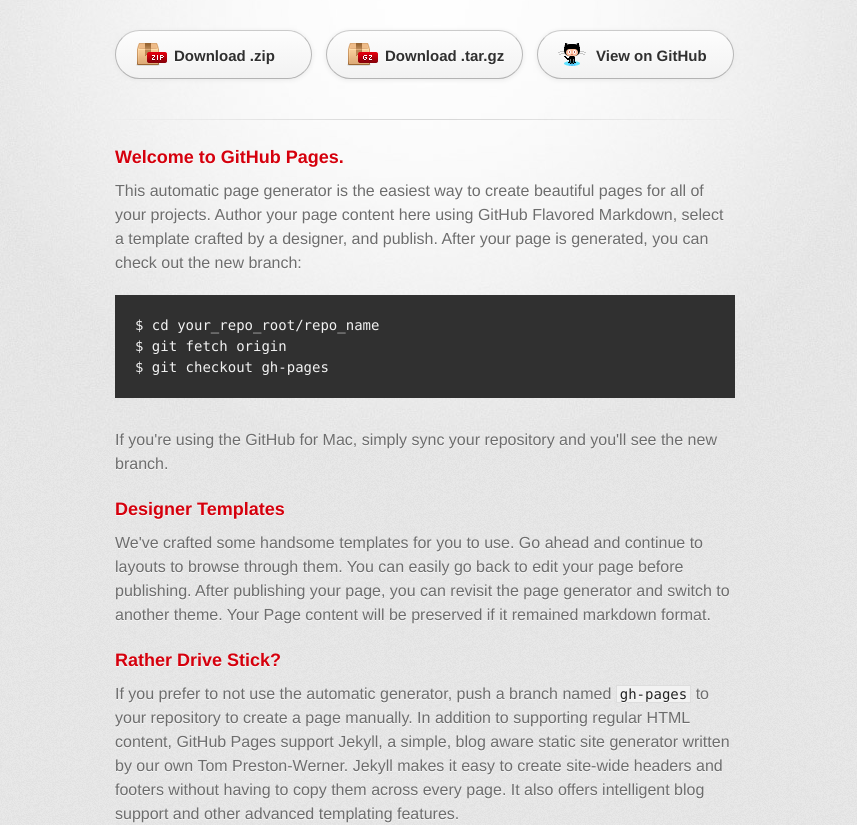
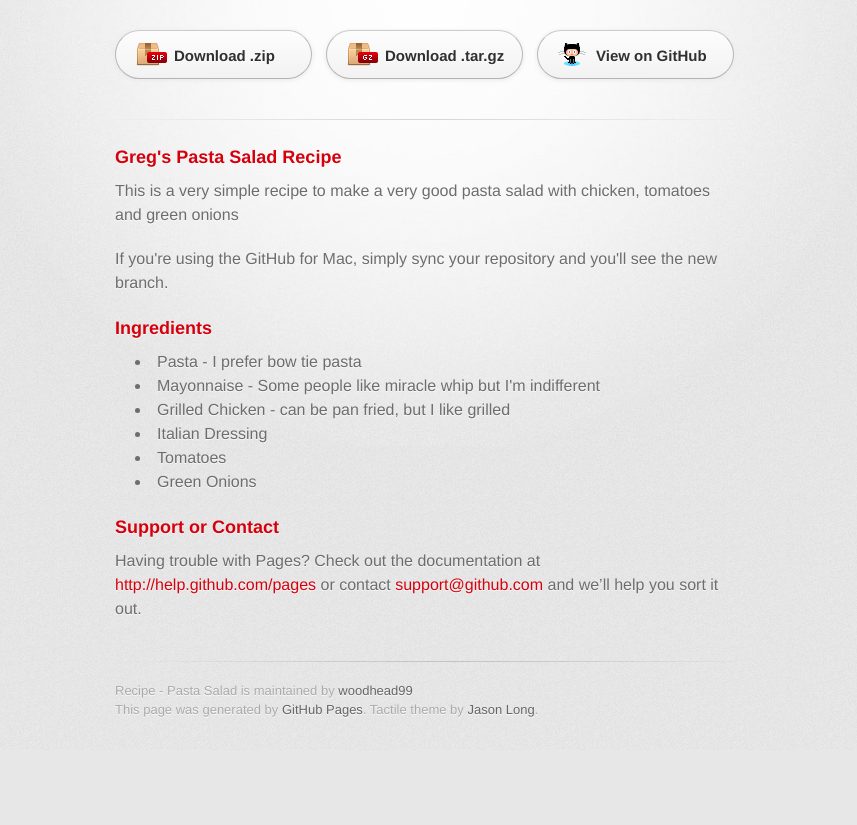
Before and after one commit to grwoodw/Recipe, a plain HTML site: page index.html in a window 1280 px wide. Shown: the part 127-952 px from the top of the page, without its empty margins (215-1072 px from the left). After the commit the page ends 877 px from the top, so only its background shows below. Drawn offline with Linux system fonts and the light colour scheme; a web font is replaced by a local one.

Commit message:
Update index.html

```diff
--- a/index.html
+++ b/index.html
@@ -32,31 +32,25 @@
 
         <section id="main_content">
           <h3>
-<a name="welcome-to-github-pages" class="anchor" href="#welcome-to-github-pages"><span class="octicon octicon-link"></span></a>Welcome to GitHub Pages.</h3>
+<a name="welcome-to-github-pages" class="anchor" href="#welcome-to-github-pages"><span class="octicon octicon-link"></span></a>Greg's Pasta Salad Recipe</h3>
 
-<p>This automatic page generator is the easiest way to create beautiful pages for all of your projects. Author your page content here using GitHub Flavored Markdown, select a template crafted by a designer, and publish. After your page is generated, you can check out the new branch:</p>
+<p>This is a very simple recipe to make a very good pasta salad with chicken, tomatoes and green onions</p>
 
-<pre><code>$ cd your_repo_root/repo_name
-$ git fetch origin
-$ git checkout gh-pages
-</code></pre>
 
 <p>If you're using the GitHub for Mac, simply sync your repository and you'll see the new branch.</p>
 
 <h3>
-<a name="designer-templates" class="anchor" href="#designer-templates"><span class="octicon octicon-link"></span></a>Designer Templates</h3>
+<a name="designer-templates" class="anchor" href="#designer-templates"><span class="octicon octicon-link"></span></a>Ingredients</h3>
 
-<p>We've crafted some handsome templates for you to use. Go ahead and continue to layouts to browse through them. You can easily go back to edit your page before publishing. After publishing your page, you can revisit the page generator and switch to another theme. Your Page content will be preserved if it remained markdown format.</p>
+<ul>
+  <li>Pasta - I prefer bow tie pasta</li>
+  <li>Mayonnaise - Some people like miracle whip but I'm indifferent</li>
+  <li>Grilled Chicken - can be pan fried, but I like grilled</li>
+  <li>Italian Dressing</li>
+  <li>Tomatoes</li>
+  <li>Green Onions</li>
+</ul>
 
-<h3>
-<a name="rather-drive-stick" class="anchor" href="#rather-drive-stick"><span class="octicon octicon-link"></span></a>Rather Drive Stick?</h3>
-
-<p>If you prefer to not use the automatic generator, push a branch named <code>gh-pages</code> to your repository to create a page manually. In addition to supporting regular HTML content, GitHub Pages support Jekyll, a simple, blog aware static site generator written by our own Tom Preston-Werner. Jekyll makes it easy to create site-wide headers and footers without having to copy them across every page. It also offers intelligent blog support and other advanced templating features.</p>
-
-<h3>
-<a name="authors-and-contributors" class="anchor" href="#authors-and-contributors"><span class="octicon octicon-link"></span></a>Authors and Contributors</h3>
-
-<p>You can <a href="https://github.com/blog/821" class="user-mention">@mention</a> a GitHub username to generate a link to their profile. The resulting <code>&lt;a&gt;</code> element will link to the contributor's GitHub Profile. For example: In 2007, Chris Wanstrath (<a href="https://github.com/defunkt" class="user-mention">@defunkt</a>), PJ Hyett (<a href="https://github.com/pjhyett" class="user-mention">@pjhyett</a>), and Tom Preston-Werner (<a href="https://github.com/mojombo" class="user-mention">@mojombo</a>) founded GitHub.</p>
 
 <h3>
 <a name="support-or-contact" class="anchor" href="#support-or-contact"><span class="octicon octicon-link"></span></a>Support or Contact</h3>
```
